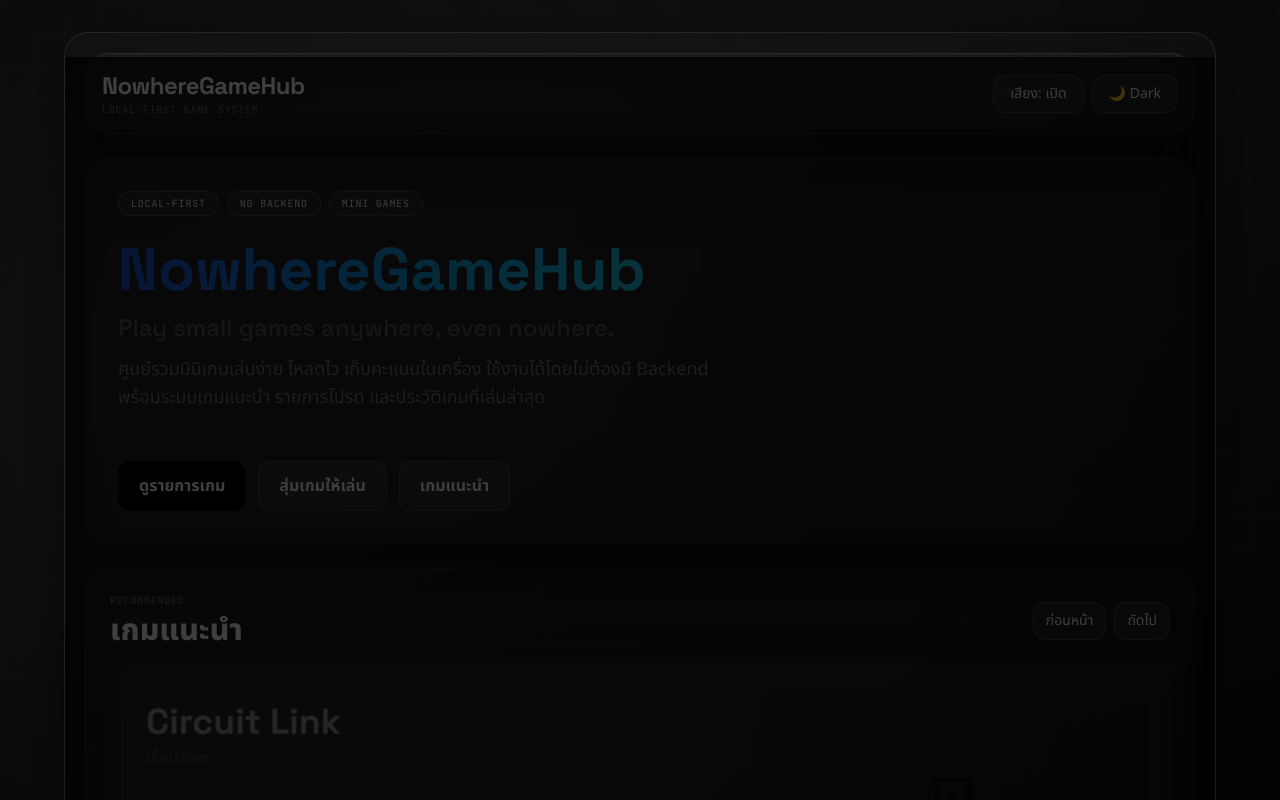
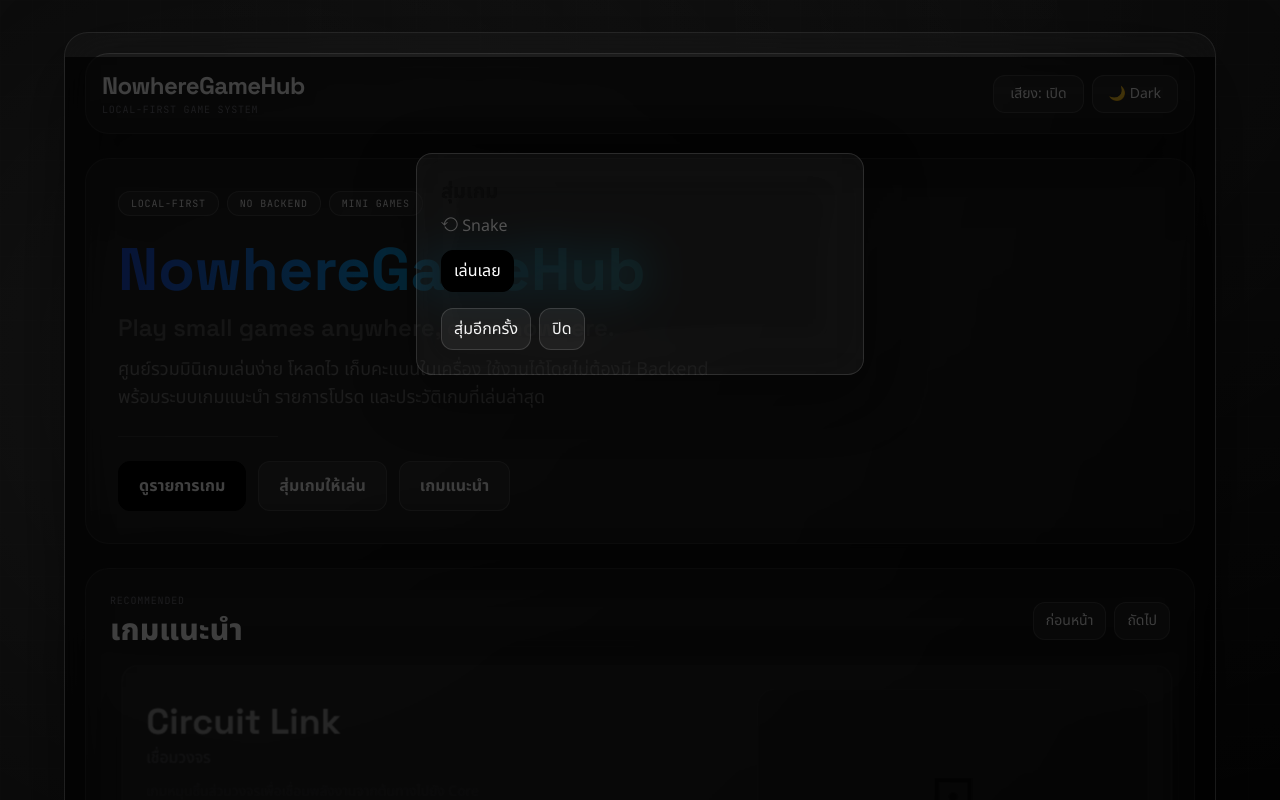
Before and after one commit to kzabCde/NowhereGameHub, a Next.js app: page / in a window 1280 px wide. Both pictures are taken after a click on the button "สุ่มเกมให้เล่น". Shown: the top 800 px of the page. Built offline with nearby package versions, Linux system fonts and the light colour scheme.

Commit message:
Adjust random modal to top-positioned overlay UX

```diff
--- a/src/components/home/RandomGameModal.jsx
+++ b/src/components/home/RandomGameModal.jsx
@@ -1,11 +1,24 @@
 import Link from 'next/link';
+import { useEffect } from 'react';
+
 export default function RandomGameModal({ game, onClose, onAgain, onPlay }) {
   if (game === undefined) return null;
 
   const canPlay = Boolean(game?.id && game?.url);
 
-  return <div className='fixed inset-0 z-50 grid place-items-center bg-black/75 p-4' role='dialog' aria-modal='true' aria-label='สุ่มเกม'>
-    <div className='surface-card w-full max-w-md p-6'>
+  useEffect(() => {
+    const onKeyDown = (event) => {
+      if (event.key === 'Escape') {
+        onClose?.();
+      }
+    };
+    window.addEventListener('keydown', onKeyDown);
+    return () => window.removeEventListener('keydown', onKeyDown);
+  }, [onClose]);
+
+  return <div className='fixed inset-0 z-50 overflow-y-auto bg-black/75 p-4 pt-20 sm:pt-24' role='dialog' aria-modal='true' aria-label='สุ่มเกม' onClick={() => onClose?.()}>
+    <div className='mx-auto w-full max-w-md' onClick={(event) => event.stopPropagation()}>
+      <div className='surface-card p-6'>
       <h3 className='text-xl font-bold text-primary'>สุ่มเกม</h3>
       {!game ? <p className='mt-2 text-muted'>ยังไม่มีเกมที่พร้อมให้สุ่ม</p> : <>
         <p className='mt-2 text-secondary'>{game.icon} {game.title}</p>
@@ -15,6 +28,7 @@ export default function RandomGameModal({ game, onClose, onAgain, onPlay }) {
         <button type='button' onClick={() => onAgain?.()} className='surface-control focus-frame px-3 py-2'>สุ่มอีกครั้ง</button>
         <button type='button' onClick={() => onClose?.()} className='surface-control focus-frame px-3 py-2'>ปิด</button>
       </div>
+      </div>
     </div>
   </div>;
 }
```
